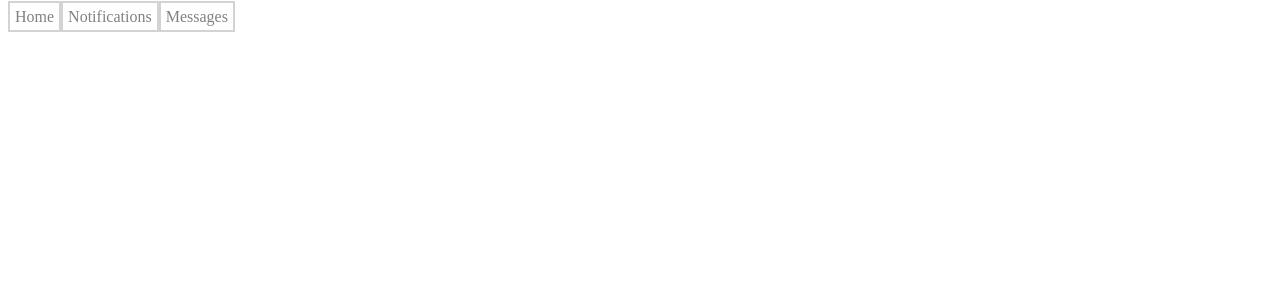
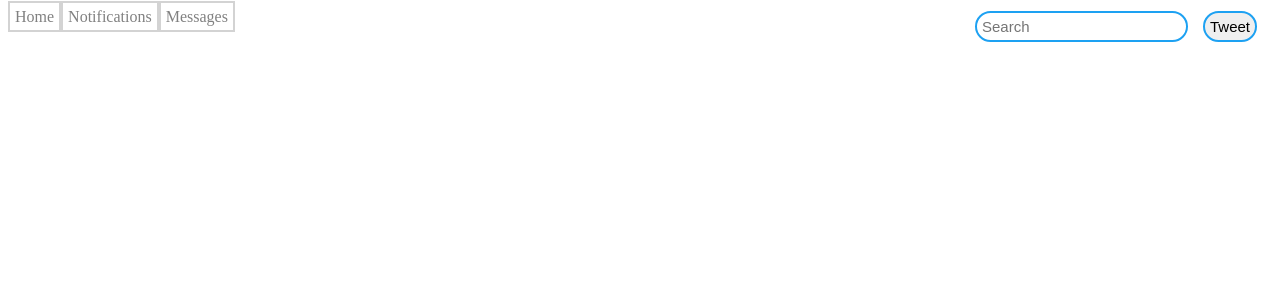
Before and after one commit to tessasullivan/social-media-clone, a React app: page / in a window 1280 px wide. Shown: the top 300 px of the page. Built offline with nearby package versions, Linux system fonts and the light colour scheme.

Commit message:
Added Search bar component

```diff
--- a/src/components/App.jsx
+++ b/src/components/App.jsx
@@ -1,10 +1,12 @@
 import React from "react";
 import NavBar from './NavBar';
+import SearchBar from './SearchBar';
 
 function App(){
   return (
     <div>
       <NavBar/>
+      <SearchBar/>
     </div>
   );
 }
--- /dev/null
+++ b/src/components/SearchBar.jsx
@@ -0,0 +1,24 @@
+import React from "react";
+
+function SearchBar(){
+  var search = {
+    display: "flex",
+    justifyContent: "flex-end",
+    marginTop: "-15px",
+  }
+  var button = {
+    borderRadius: "25px",
+    border: "2px solid #1DA1F2",
+    padding: "5px",
+    marginRight: "15px",
+    fontSize: "15px"
+  }
+  return (
+    <form style={search} className="search-form">
+      <input style={button} type="text" placeholder="Search"/>
+      <button style={button} type="submit">Tweet</button>
+    </form>
+  )
+}
+
+export default SearchBar;
```
